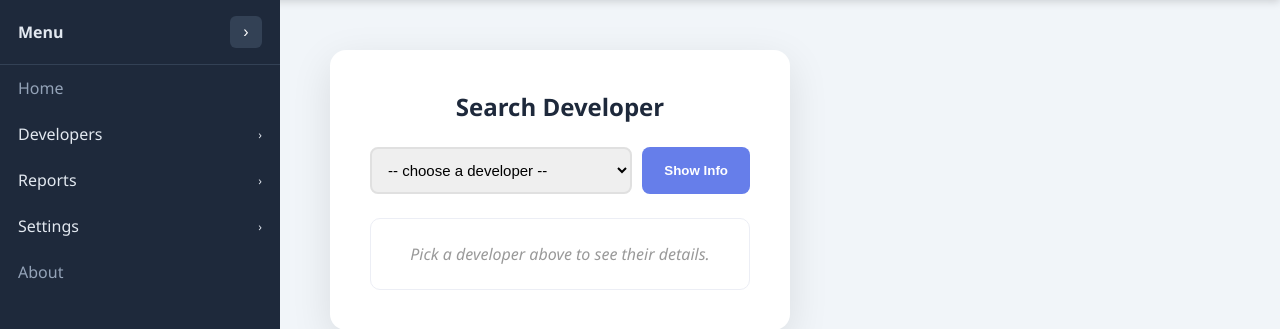
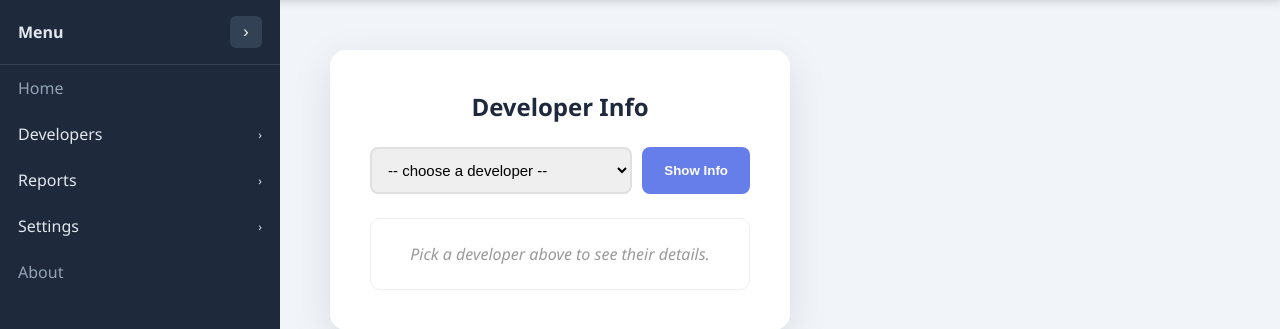
Before and after one commit to newtech2k26-dotcom/developer-portal, a Django app: page /search/ in a window 1280 px wide. Shown: the part 60-389 px from the top of the page. Run offline with Django 5.2, Linux system fonts and the light colour scheme; data that the repository does not hold is empty.

Commit message:
Change Page & Menu Name

```diff
--- a/devs/templates/devs/base.html
+++ b/devs/templates/devs/base.html
@@ -89,7 +89,7 @@
         <li class="has-children">
           <div class="menu-link">Developers <span class="chevron">›</span></div>
           <ul class="submenu">
-            <li><a href="/search/" class="menu-link leaf">Search Developer</a></li>
+            <li><a href="/search/" class="menu-link leaf">Developer Info</a></li>
             <li class="has-children">
               <div class="menu-link">By Skill <span class="chevron">›</span></div>
               <ul class="submenu">
--- a/devs/templates/devs/search.html
+++ b/devs/templates/devs/search.html
@@ -1,6 +1,6 @@
 {% extends "devs/base.html" %}
 
-{% block title %}Search Developer{% endblock %}
+{% block title %}Developer Info{% endblock %}
 
 {% block extra_css %}
   .card {
@@ -29,7 +29,7 @@
 
 {% block content %}
   <div class="card">
-    <h2>Search Developer</h2>
+    <h2>Developer Info</h2>
 
     <form method="GET" class="controls">
       <select name="dev_id">
```
